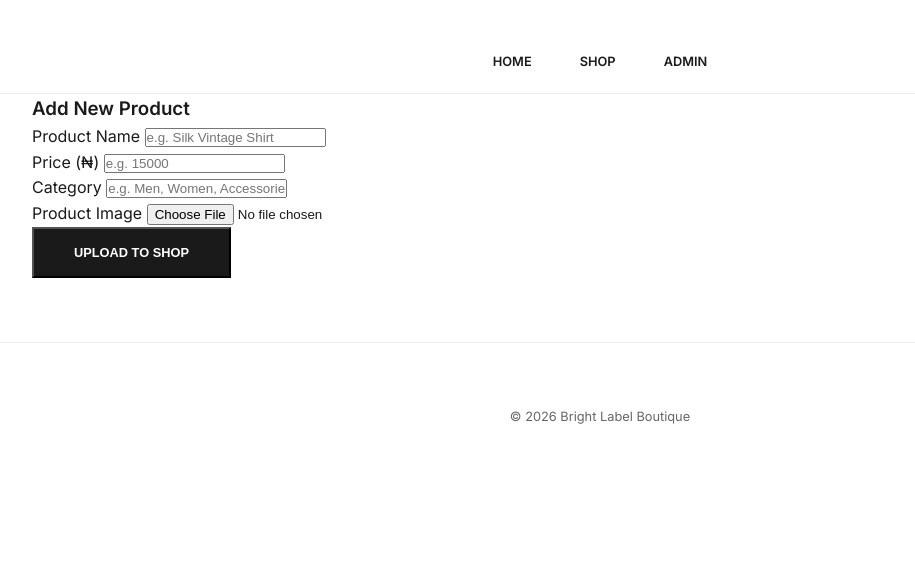
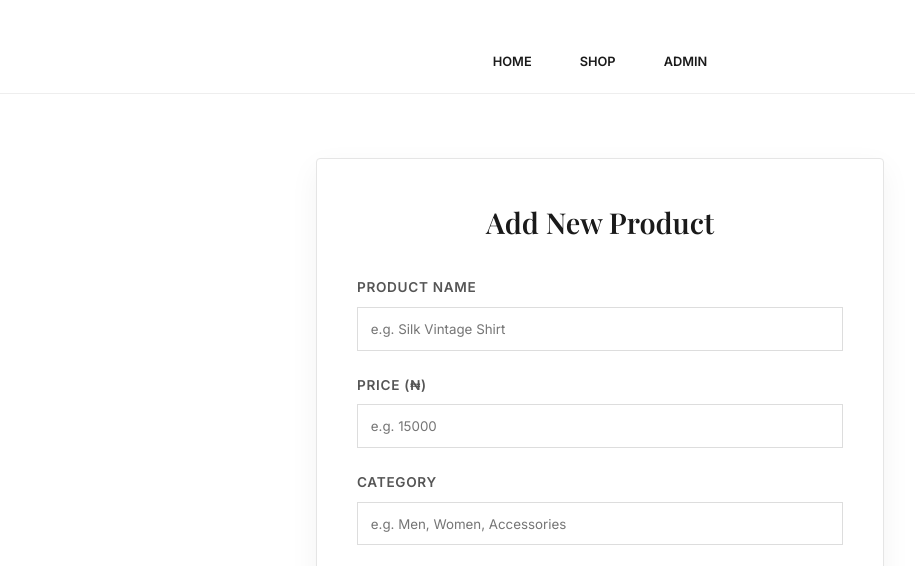
Before and after one commit to brightcodek-sys/Bright-Label-Boutique, a plain HTML site: page admin.html in a window 1280 px wide. Shown: the part 188-754 px from the top of the page, without its empty margins (40-955 px from the left). Drawn offline with nearby package versions, Linux system fonts and the light colour scheme; a script that the page names is missing.

Commit message:
Updated admin.html

```diff
--- a/style.css
+++ b/style.css
@@ -255,3 +255,89 @@ footer {
         padding: 1.5rem;
     }
 }
+/* --- ADMIN PANEL ENHANCEMENTS --- */
+
+/* The main container for the admin form */
+.admin-section {
+    max-width: 600px;
+    margin: 4rem auto;
+    padding: 0 1rem;
+}
+
+.form-container {
+    background: #ffffff;
+    padding: 2.5rem;
+    border: 1px solid #e5e5e5;
+    box-shadow: 0 10px 30px rgba(0, 0, 0, 0.05); /* Soft shadow for a modern look */
+    border-radius: 4px;
+}
+
+.form-container h3 {
+    font-family: 'Playfair Display', serif;
+    font-size: 1.8rem;
+    margin-bottom: 2rem;
+    text-align: center;
+    color: #1a1a1a;
+}
+
+/* Styling the inputs */
+.form-group {
+    margin-bottom: 1.5rem;
+}
+
+.form-group label {
+    display: block;
+    font-size: 0.85rem;
+    font-weight: 600;
+    text-transform: uppercase;
+    letter-spacing: 0.05em;
+    margin-bottom: 0.5rem;
+    color: #555;
+}
+
+.form-group input[type="text"],
+.form-group input[type="number"],
+.form-group input[type="file"] {
+    width: 100%;
+    padding: 0.8rem;
+    border: 1px solid #ddd;
+    font-family: inherit;
+    transition: border-color 0.3s ease;
+}
+
+.form-group input:focus {
+    outline: none;
+    border-color: #b08d57; /* Gold focus color */
+}
+
+/* Image Preview Styling */
+#image-preview {
+    margin-top: 1.5rem;
+    padding: 10px;
+    border: 2px dashed #ddd; /* Dashed border for the upload area */
+    text-align: center;
+    background: #fafafa;
+}
+
+#preview-img {
+    max-width: 100%;
+    max-height: 250px;
+    display: block;
+    margin: 0 auto;
+    border-radius: 2px;
+}
+
+/* Status Messages */
+#status-msg {
+    margin-top: 1.5rem;
+    text-align: center;
+    font-size: 0.9rem;
+    min-height: 1.2rem;
+}
+
+/* Mobile Responsiveness */
+@media (max-width: 480px) {
+    .form-container {
+        padding: 1.5rem;
+    }
+}
```
